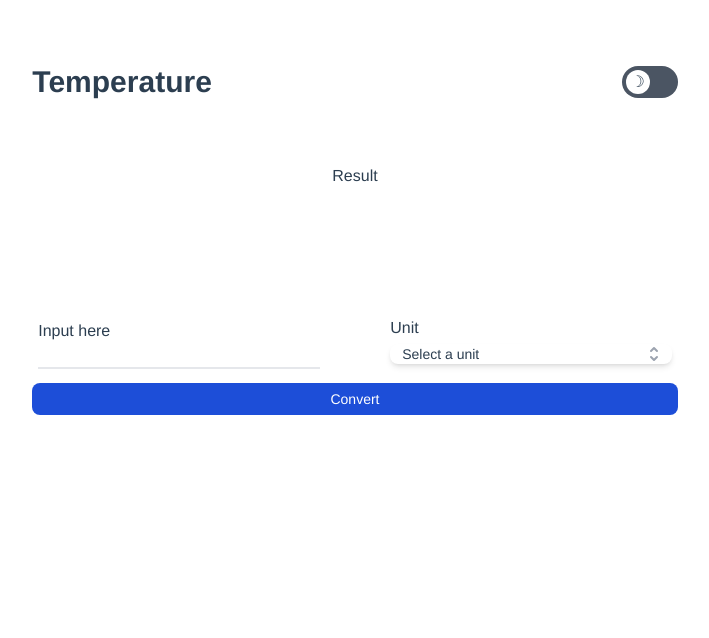
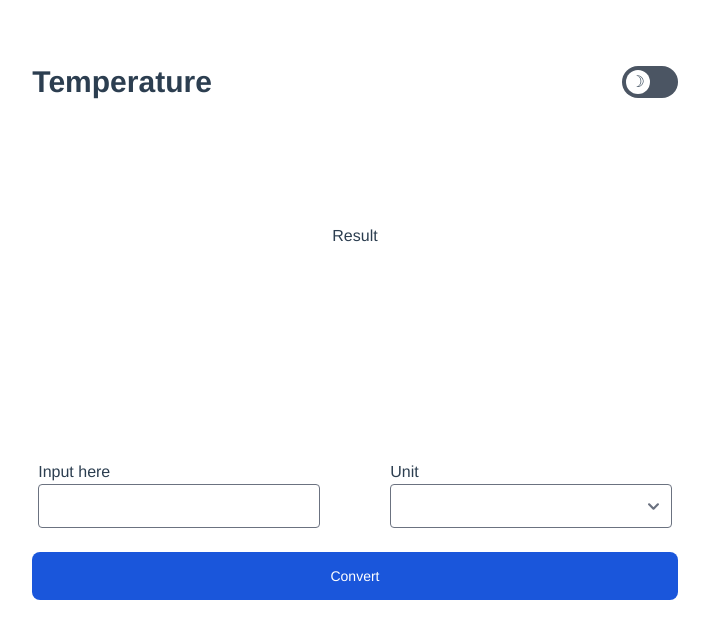
Before and after one commit to brianlee9090/temperatureConverter, a Vue app: page / in a window 1280 px wide. Shown: the top 638 px of the page, without its empty margins (285-994 px from the left). Built offline with nearby package versions, Linux system fonts and the light colour scheme.

Commit message:
fix: dropdown

```diff
--- a/package.json
+++ b/package.json
@@ -11,6 +11,7 @@
     "@headlessui/vue": "^1.6.0",
     "@heroicons/vue": "^1.0.6",
     "core-js": "^3.8.3",
+    "flowbite": "^1.4.3",
     "vue": "^3.2.13"
   },
   "devDependencies": {
--- a/public/index.html
+++ b/public/index.html
@@ -14,5 +14,6 @@
     </noscript>
     <div id="app"></div>
     <!-- built files will be auto injected -->
+
   </body>
 </html>
--- a/src/App.vue
+++ b/src/App.vue
@@ -3,7 +3,7 @@
   <div id="background" class="dark:bg-slate-900">
     <div id="ui" class="md:w-3/5 mx-auto">
     <div class=" flex flex-col justify-center w-11/12 m-auto">
-      <div class="flex flex-row justify-around w-11/12 items-center mx-auto" >
+      <div class="flex flex-row justify-around w-11/12 items-center mx-auto mb-12" >
         <div class="w-3/5 justify-start">
         <p class="dark:text-slate-200 text-3xl font-extrabold  mx-auto text-left" id="title"> Temperature
         </p>
@@ -12,29 +12,29 @@
         <ToggleButton @dark-toggle="this.isDark = ($event)" class="justify-end items-center	mx-auto"/>
         </div>
       </div>
-      <div class="flex flex-row justify-center items-center	my-16 mx-0 w-full">
+      <div class="flex flex-row justify-center items-center sm:h-28 my-16 mx-0 w-full">
         <div class="shrink w-3/5 m-0">
           <label class="dark:text-slate-200">Result</label>
           <div class="h-16 w-full m-0" v-show="(!this.showResult)"></div>
           <div class="flex flex-row justify-start m-0 h-16 w-full m-0" v-show="(this.showResult)">
-          <p class="text-5xl w-full dark:text-slate-200"  v-show="this.showResult">{{this.temperature}}</p>
-          <p class="text-5xl w-full dark:text-slate-200"  v-show="this.showResult">{{this.unit}}</p>
+          <p class="text-5xl text-right w-full dark:text-slate-200"  v-show="this.showResult">{{this.temperature}}</p>
+          <p class="text-5xl text-center sm:text-left w-full dark:text-slate-200"  v-show="this.showResult">&nbsp;{{this.unit}}</p>
           </div>
         </div>
       </div>
-      <div class="flex flex-col justify-center w-full m-0">
-        <div class="flex flex-row justify-around items-center w-full m-0">
+      <div class="flex flex-col justify-center w-full mt-10">
+        <div class="flex flex-row justify-around items-center w-full m-0 mt-8 mb-2">
           <div class="flex flex-col justify-start flex-nowrap w-2/5 m-0" >
             <label class="dark:text-slate-200 text-left">Input here</label>
-            <input class="w-5/5 border-b-2" @keyup.enter="onEnter" type="number" v-model="input" @input="handleInput">
+            <input class="h-11 w-5/5 rounded" @keyup.enter="onEnter" type="number" v-model="input" @input="handleInput">
           </div>
           <div class="flex flex-col justify-start flex-nowrap w-2/5 m-0 ">
             <label class="text-left dark:text-slate-200">Unit</label>
-            <UnitList @unit-change="unit = $event" class="w-5/5"/>
+            <UnitList @unit-change="unit = $event" class="h-11 w-5/5"/>
           </div>
         </div>
-        <div>
-        <button id="convert" type="button" class="mt-3 w-11/12 h-8 text-white bg-blue-700 hover:bg-blue-800 focus:ring-3 focus:ring-blue-300 font-medium rounded-lg text-sm dark:bg-blue-600 dark:hover:bg-blue-700 focus:outline-none dark:focus:ring-blue-800" @click="handleConvert">Convert</button>
+        <div class="mt-4">
+        <button id="convert" type="button" class="w-11/12 h-12 text-white bg-blue-700 hover:bg-blue-800 focus:ring-3 focus:ring-blue-300 font-medium rounded-lg text-sm dark:bg-blue-600 dark:hover:bg-blue-700 focus:outline-none dark:focus:ring-blue-800" @click="handleConvert">Convert</button>
         </div>
       </div>
     </div>
--- a/src/components/UnitList.vue
+++ b/src/components/UnitList.vue
@@ -1,97 +1,33 @@
 <template>
-  <div class="w-full">
-    <Listbox v-model="selectedUnit">
-      <div class="relative mt-1">
-        <ListboxButton id="unitList"
-          class="relative w-full pl-3 text-left bg-white rounded-lg shadow-md cursor-default focus:outline-none focus-visible:ring-2 focus-visible:ring-opacity-75 focus-visible:ring-white focus-visible:ring-offset-orange-300 focus-visible:ring-offset-2 focus-visible:border-indigo-500 sm:text-sm"
-        >
-          <span class="block truncate">{{ selectedUnit.name }}</span>
-          <span
-            class="absolute inset-y-0 right-0 flex items-center pr-2 pointer-events-none"
-          >
-            <SelectorIcon class="w-5 h-5 text-gray-400" aria-hidden="true" />
-          </span>
-        </ListboxButton>
+  <div class="w-full" >
+    <select id="unitList" v-model="selected" @change="handleChange"  class="h-11 w-full text-sm rounded" aria-labelledby="dropdownDefault">
+      <option @click="handleClick" v-for="unit in units" :key="unit.name" :id="unit.name" :value="unit.value" >
+        <a id="celsius" class="block px-4 py-2">{{unit.name}}</a>
+      </option>
 
-        <transition
-          leave-active-class="transition duration-100 ease-in"
-          leave-from-class="opacity-100"
-          leave-to-class="opacity-0"
-        >
-          <ListboxOptions
-            class="absolute w-full py-1 mt-1 overflow-auto text-base bg-white rounded-md shadow-lg max-h-60 ring-1 ring-black ring-opacity-5 focus:outline-none sm:text-sm"
-          >
-            <ListboxOption
-              v-slot="{ active, selected }"
-              v-for="unit in units"
-              :key="unit.name"
-              :value="unit"
-              as="template"
-              @click="handleChange"
-            >
-              <li
-                :class="[
-                  active ? 'text-amber-900 bg-amber-100' : 'text-gray-900',
-                  'cursor-default select-none relative py-2 pl-10 pr-4',
-                ]"
-              >
-                <span
-                  :class="[
-                    selected ? 'font-medium' : 'font-normal',
-                    'block truncate',
-                  ]"
-                  >{{ unit.name }}</span
-                >
-                <span
-                  v-if="selected"
-                  class="absolute inset-y-0 left-0 flex items-center pl-3 text-amber-600"
-                >
-                  <CheckIcon class="w-5 h-5" aria-hidden="true" />
-                </span>
-              </li>
-            </ListboxOption>
-          </ListboxOptions>
-        </transition>
-      </div>
-    </Listbox>
-  </div>
+    </select>
+</div>
 </template>
 
-<script setup>
-import { ref } from 'vue'
-import {
-  Listbox,
-  ListboxButton,
-  ListboxOptions,
-  ListboxOption,
-} from '@headlessui/vue'
-import { CheckIcon, SelectorIcon } from '@heroicons/vue/solid'
+<script>
 
-const units = [
-  { name: 'Select a unit', value: ""},
-  { name: 'Celsius ℃', value: "℉"},
-  { name: 'Farenheit ℉', value: "℃" },
-]
-const selectedUnit = ref(units[0])
-
-
-</script>
-
-<script>
 export default {
   data: function() {
     return {
       selected: "",
-      };
+      units: [
+  { name: 'Celsius ℃', value: "℉"},
+  { name: 'Farenheit ℉', value: "℃" },
+    ],};
   },
   methods: {
     handleChange(){
-        this.selected = this.selectedUnit.value
-        console.log(this.selectedUnit, "selectedUnit", this.selected, "value")
-
-
+        console.log(this.selected, "value")
         this.$emit("unit-change", this.selected);
     },
+    handleClick(){
+        this.selected = this.unit.name
+    }
   }
 };
 </script>
--- a/src/main.js
+++ b/src/main.js
@@ -1,6 +1,6 @@
 import { createApp } from 'vue'
 import App from './App.vue'
 import "./input.css"
-
+import "flowbite"
 
 createApp(App).mount('#app')
--- a/tailwind.config.js
+++ b/tailwind.config.js
@@ -6,12 +6,14 @@ module.exports = {
     "./public/index.html",
     "./src/**/*.{vue,js,ts,jsx,tsx}",
     "./src/*.{vue,js,ts,jsx,tsx}",
+    "./node_modules/flowbite/**/*.js"
   ],
   theme: {
     extend: {},
   },
   darkMode: "class",
   plugins: [
+    require('flowbite/plugin'),
     plugin(function ({ addBase, theme }) {
       addBase({
         h1: { fontSize: theme("fontSize.2xl") },
```
Also changed, not shown: 1 other file (tests, documents, lock files or other folders).
